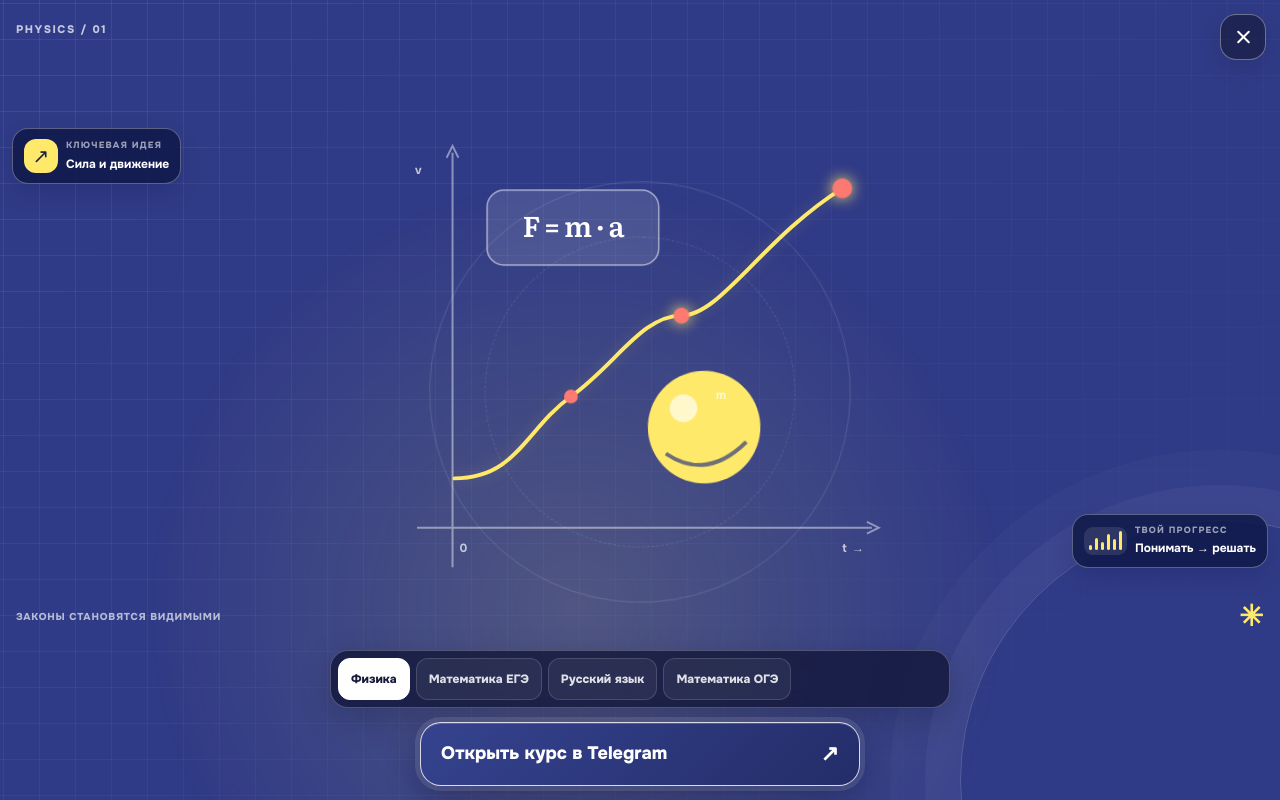
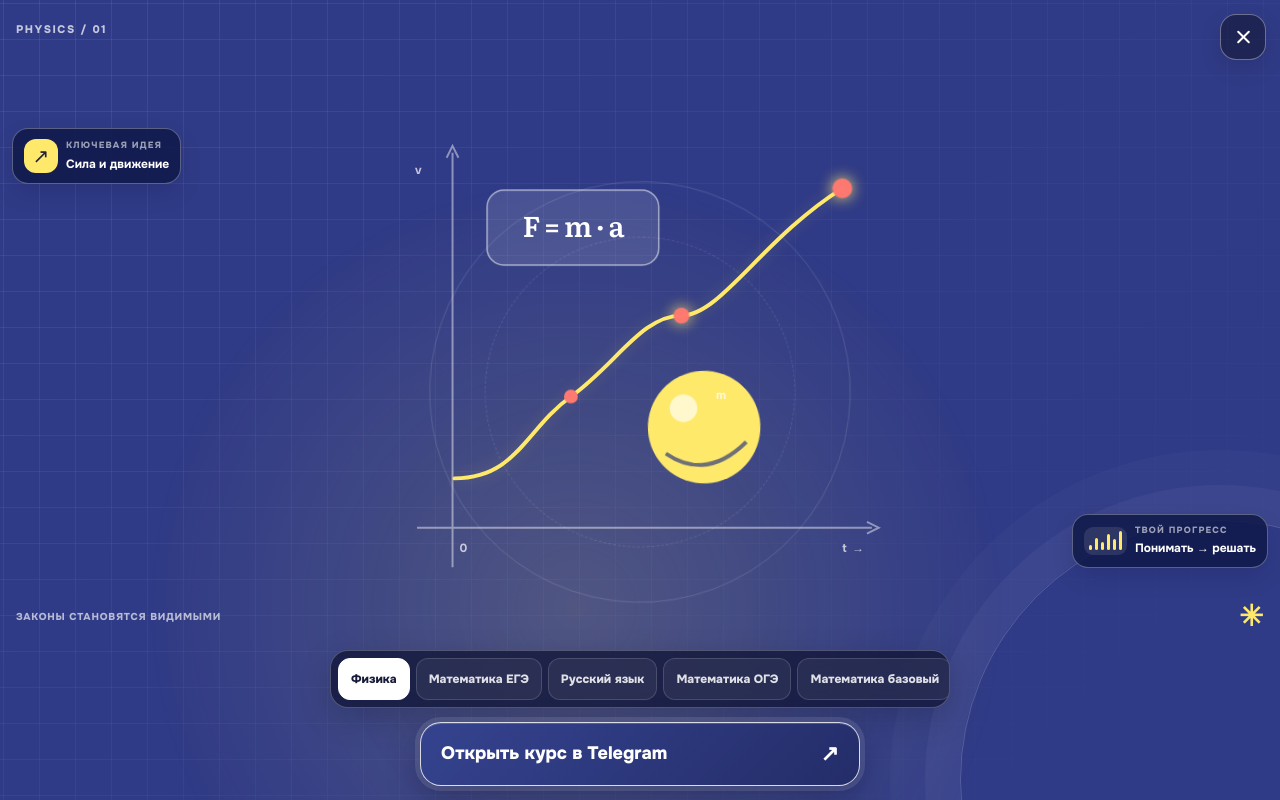
Before and after one commit to LordPandocha/Dark, a plain HTML site: page index.html in a window 1280 px wide. Both pictures are taken after a click on the link 235 px from the left and 3387 px from the top of the page. Shown: the part 2937-3737 px from the top of the page. Drawn offline with Linux system fonts and the light colour scheme.

Commit message:
Add basic mathematics course

```diff
--- a/index.html
+++ b/index.html
@@ -169,6 +169,11 @@
           <svg class="course-doodle doodle-coral" viewBox="0 0 140 120" aria-hidden="true"><path class="draw-line" pathLength="1" d="M19 104 L119 104 L119 20 Z"/><path class="draw-line" pathLength="1" d="M102 104 V87 H119"/><path class="draw-line" pathLength="1" d="M21 21 C50 45 64 66 88 88"/></svg>
           <div class="course-bottom"><h3>Математика</h3><p>ОГЭ: укрепить базу и практиковаться на заданиях нужного типа.</p><span class="course-link">Открыть направление <b>↗</b></span></div>
         </a>
+        <a class="course-card reveal" style="--delay:360ms" href="#course-explorer" data-open-subject="basicMath" aria-haspopup="dialog">
+          <div class="course-top"><span class="course-badge">БАЗОВЫЙ КУРС</span><span class="course-open">↗</span></div>
+          <svg class="course-doodle doodle-basic-math" viewBox="0 0 140 120" aria-hidden="true"><path class="draw-line" pathLength="1" d="M18 95 H122 M28 75 L53 50 L75 66 L111 25"/><circle class="draw-line" pathLength="1" cx="53" cy="50" r="4"/><circle class="draw-line" pathLength="1" cx="75" cy="66" r="4"/><path class="draw-line" pathLength="1" d="M87 91 V72 M78 82 H96"/></svg>
+          <div class="course-bottom"><h3>Математика базовый</h3><p>Спокойно освоить основные темы и научиться применять их в задачах.</p><span class="course-link">Уточнить условия в Instagram <b>↗</b></span></div>
+        </a>
       </div>
       <p class="courses-disclaimer reveal">Ссылки перенесены из предоставленного скриншота. Перед записью проверьте, что бот активен, набор открыт и условия актуальны.</p>
     </section>
@@ -220,6 +225,7 @@
             <button type="button" class="explorer-option" data-subject="math" aria-pressed="false"><span class="option-number">02</span><span class="option-copy"><strong>Математика ЕГЭ</strong><small>Функции · геометрия · логика</small></span><span class="option-arrow">↗</span></button>
             <button type="button" class="explorer-option" data-subject="russian" aria-pressed="false"><span class="option-number">03</span><span class="option-copy"><strong>Русский язык</strong><small>Правила · структура · смысл</small></span><span class="option-arrow">↗</span></button>
             <button type="button" class="explorer-option" data-subject="oge" aria-pressed="false"><span class="option-number">04</span><span class="option-copy"><strong>Математика ОГЭ</strong><small>База · чертежи · практика</small></span><span class="option-arrow">↗</span></button>
+            <button type="button" class="explorer-option" data-subject="basicMath" aria-pressed="false"><span class="option-number">05</span><span class="option-copy"><strong>Математика базовый</strong><small>Основы · примеры · уверенность</small></span><span class="option-arrow">↗</span></button>
           </div>
           <a class="explorer-cta" id="explorer-cta" href="https://t.me/Alfred_physx_bot" target="_blank" rel="noopener noreferrer">Открыть курс в Telegram <span>↗</span></a>
           <p class="explorer-note">Нажмите на предмет: содержание и визуальная сцена меняются вместе.</p>
@@ -243,7 +249,7 @@
           <div class="scene-transition" id="scene-transition" aria-hidden="true"></div>
         </div>
       </div>
-      <footer class="explorer-bottom"><span>ЕГЭ / ОГЭ · ГРУППОВАЯ ПОДГОТОВКА</span><span>01 — 04 <i>•</i> ВЫБЕРИ СВОЙ МАРШРУТ</span></footer>
+      <footer class="explorer-bottom"><span>ЕГЭ / ОГЭ · ГРУППОВАЯ ПОДГОТОВКА</span><span>01 — 05 <i>•</i> ВЫБЕРИ СВОЙ МАРШРУТ</span></footer>
     </div>
   </section>
 
--- a/script.js
+++ b/script.js
@@ -179,6 +179,18 @@ const subjectData = {
       <g class="scene-labels"><text x="116" y="495">0</text><text x="512" y="495">x →</text><text x="73" y="105">y</text><text x="326" y="307">f(x)</text></g>
       <g fill="none" stroke="var(--scene-accent-2)" stroke-width="3"><path class="scene-draw" pathLength="1" d="M190 408 V470 M190 470 H110"/></g>`
   },
+  basicMath: {
+    index: "05", category: "БАЗОВАЯ МАТЕМАТИКА", title: "Математика базовый",
+    description: "Освоить основные математические темы последовательно: разобрать понятный пример, попробовать самостоятельно и закрепить навык на практике.",
+    tags: ["БАЗОВЫЙ КУРС", "ОСНОВЫ", "ПОШАГОВАЯ ПРАКТИКА"], url: "https://www.instagram.com/darinanogovitcyna/",
+    scene: "scene-basic-math", overline: "BASIC MATHEMATICS / 05", concept: "От основы к решению", caption: "КАЖДЫЙ ШАГ ДОБАВЛЯЕТ УВЕРЕННОСТИ",
+    svg: `<g class="scene-axis"><path d="M65 470 H540 M110 515 V80"/><path d="M534 464 l6 6 -6 6 M104 85 l6 -6 6 6"/></g>
+      <g class="scene-graph"><path class="scene-draw" pathLength="1" d="M115 418 L205 346 L295 278 L385 208 L490 126"/></g>
+      <g class="scene-particles"><circle cx="205" cy="346" r="9"/><circle cx="295" cy="278" r="9"/><circle cx="385" cy="208" r="9"/></g>
+      <g class="scene-formula"><rect x="135" y="130" width="190" height="74" rx="17"/><text x="230" y="176" text-anchor="middle">12 + 8 = 20</text></g>
+      <g class="scene-labels"><text x="115" y="495">ШАГ 1</text><text x="270" y="495">ШАГ 2</text><text x="430" y="495">УСПЕХ →</text></g>
+      <g fill="none" stroke="var(--scene-accent-2)" stroke-width="4" stroke-linecap="round" stroke-linejoin="round"><path class="scene-draw" pathLength="1" d="M330 350 l22 22 42 -48"/></g>`
+  },
   russian: {
     index: "03", category: "ЯЗЫК И СМЫСЛ", title: "Русский язык",
     description: "Разобрать правила по смыслу, увидеть структуру предложения и научиться замечать важные детали в заданиях и тексте.",
--- a/styles.css
+++ b/styles.css
@@ -122,7 +122,7 @@ a{color:inherit;text-decoration:none}button{font:inherit}
 .course-card:hover .course-open{transform:rotate(45deg);background:var(--blue);color:white}
 .course-doodle{display:block;width:clamp(80px,9vw,116px);height:103px;margin:8px auto 12px;overflow:visible;color:var(--blue)}
 .course-doodle .draw-line{stroke:currentColor;stroke-width:2.8}
-.doodle-purple{color:#7161ba}.doodle-green{color:#187354}.doodle-coral{color:var(--red)}
+.doodle-purple{color:#7161ba}.doodle-green{color:#187354}.doodle-coral{color:var(--red)}.doodle-basic-math{color:#24645f}
 .js .course-card .course-doodle .draw-line{stroke-dashoffset:1}
 .js .course-card.is-visible .course-doodle .draw-line{animation:stroke-write 1.05s calc(var(--draw-delay,0ms) + 180ms) var(--ease) forwards}
 .course-card:hover .course-doodle .draw-line{animation:stroke-write .85s var(--ease) both}
@@ -291,6 +291,7 @@ a{color:inherit;text-decoration:none}button{font:inherit}
 .explorer-note{margin:12px 0 0;color:#8a90a5;font-size:9px;line-height:1.6}
 .explorer-scene{position:relative;isolation:isolate;overflow:hidden;min-height:660px;background:#202f7d;color:white;--scene-accent:#ffe96b;--scene-accent-2:#ff7a70;--scene-glow:rgba(255,233,107,.18);transition:background .55s cubic-bezier(.2,.8,.2,1)}
 .explorer-scene.scene-math{background:#443887;--scene-accent:#b9afff;--scene-accent-2:#ffe96b;--scene-glow:rgba(185,175,255,.2)}
+.explorer-scene.scene-basic-math{background:#24645f;--scene-accent:#baf4d9;--scene-accent-2:#ffe96b;--scene-glow:rgba(186,244,217,.2)}
 .explorer-scene.scene-russian{background:#185d52;--scene-accent:#baf4d9;--scene-accent-2:#ffcf78;--scene-glow:rgba(186,244,217,.18)}
 .explorer-scene.scene-oge{background:#793c48;--scene-accent:#ffc2b9;--scene-accent-2:#ffe96b;--scene-glow:rgba(255,194,185,.19)}
 .scene-grid{position:absolute;inset:0;z-index:-2;background-image:linear-gradient(rgba(255,255,255,.08) 1px,transparent 1px),linear-gradient(90deg,rgba(255,255,255,.08) 1px,transparent 1px);background-size:34px 34px;mask-image:linear-gradient(135deg,black,transparent 93%)}
```
